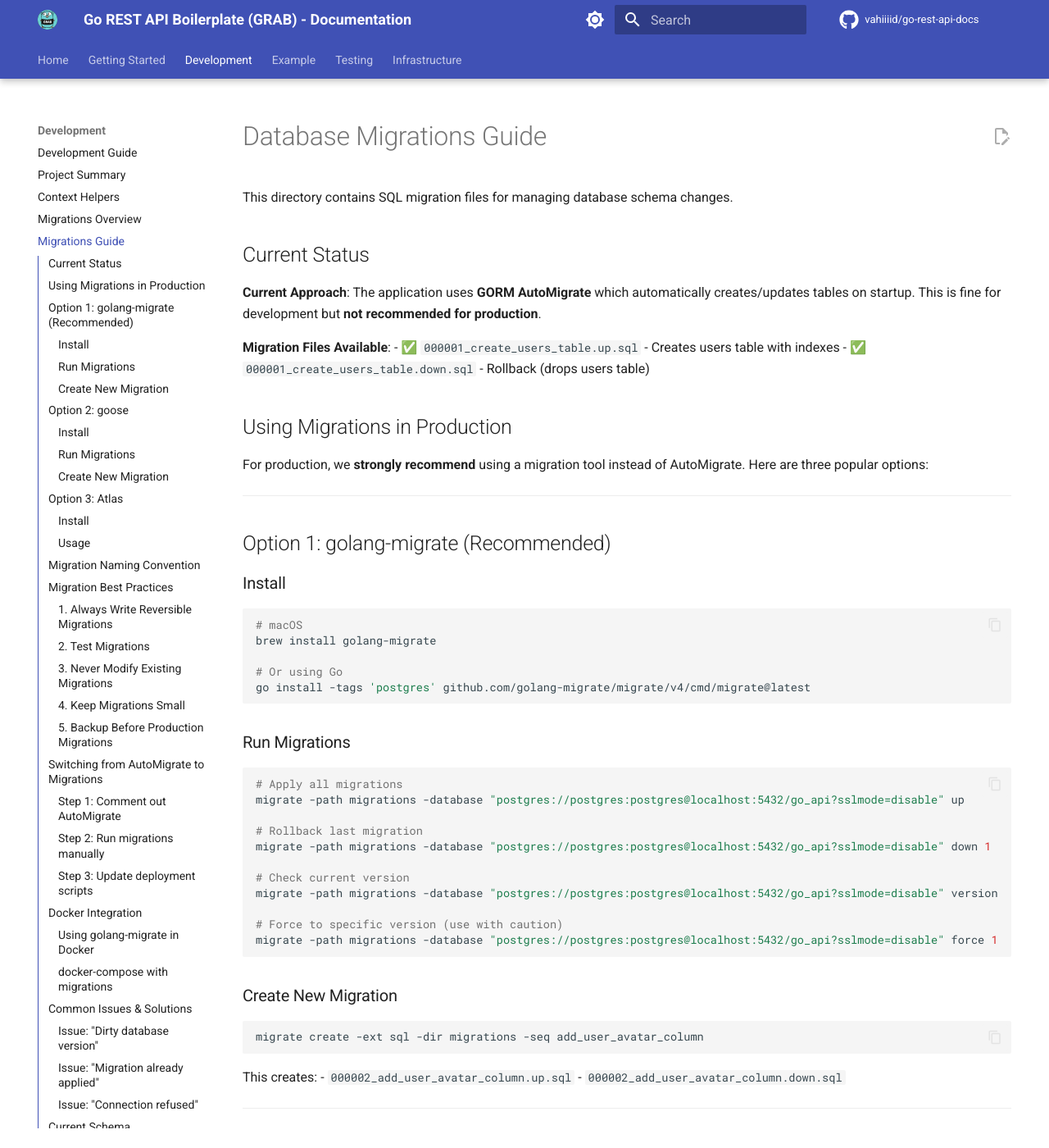
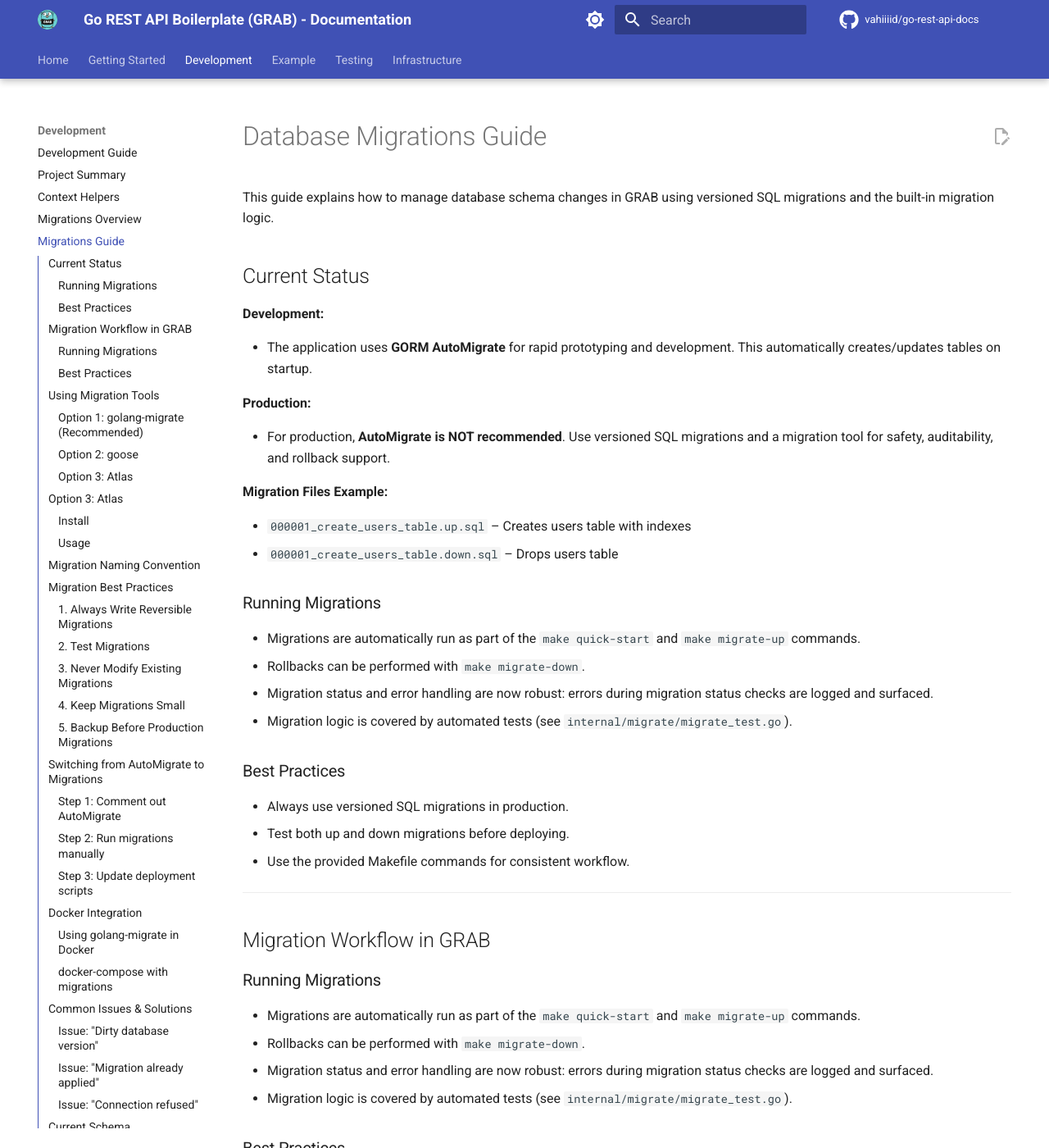
Before and after one commit to vahiiiid/go-rest-api-docs, an MkDocs documentation site: the page built from docs/MIGRATIONS_GUIDE.md, in a window 1280 px wide and 1400 px high. Shown: the whole window at 82% size. Built offline with MkDocs 1.6.1 and Material for MkDocs 9.7.7, drawn with Linux system fonts in a browser that asks for light colours; comment, search, counter and statistics services are not loaded; the version menu is left out; some of the changed text lies outside the part shown.

Commit message:
docs: update migration, quick start, make commands, and directory structure for new migration logic and project layout

````diff
--- a/docs/MIGRATIONS_GUIDE.md
+++ b/docs/MIGRATIONS_GUIDE.md
@@ -1,80 +1,124 @@
+
 # Database Migrations Guide
 
-This directory contains SQL migration files for managing database schema changes.
+This guide explains how to manage database schema changes in GRAB using versioned SQL migrations and the built-in migration logic.
 
 ## Current Status
 
-**Current Approach**: The application uses **GORM AutoMigrate** which automatically creates/updates tables on startup. This is fine for development but **not recommended for production**.
 
-**Migration Files Available**:
-- ✅ `000001_create_users_table.up.sql` - Creates users table with indexes
-- ✅ `000001_create_users_table.down.sql` - Rollback (drops users table)
+**Development:**
 
-## Using Migrations in Production
+- The application uses **GORM AutoMigrate** for rapid prototyping and development. This automatically creates/updates tables on startup.
 
-For production, we **strongly recommend** using a migration tool instead of AutoMigrate. Here are three popular options:
+
+**Production:**
+
+- For production, **AutoMigrate is NOT recommended**. Use versioned SQL migrations and a migration tool for safety, auditability, and rollback support.
+
+
+**Migration Files Example:**
+
+- `000001_create_users_table.up.sql` – Creates users table with indexes
+- `000001_create_users_table.down.sql` – Drops users table
+### Running Migrations
+
+- Migrations are automatically run as part of the `make quick-start` and `make migrate-up` commands.
+- Rollbacks can be performed with `make migrate-down`.
+- Migration status and error handling are now robust: errors during migration status checks are logged and surfaced.
+- Migration logic is covered by automated tests (see `internal/migrate/migrate_test.go`).
+
+### Best Practices
+
+- Always use versioned SQL migrations in production.
+- Test both up and down migrations before deploying.
+- Use the provided Makefile commands for consistent workflow.
 
 ---
 
-## Option 1: golang-migrate (Recommended)
+## Migration Workflow in GRAB
 
-### Install
+### Running Migrations
+
+- Migrations are automatically run as part of the `make quick-start` and `make migrate-up` commands.
+- Rollbacks can be performed with `make migrate-down`.
+- Migration status and error handling are now robust: errors during migration status checks are logged and surfaced.
+- Migration logic is covered by automated tests (see `internal/migrate/migrate_test.go`).
+
+### Best Practices
+
+- Always use versioned SQL migrations in production.
+- Test both up and down migrations before deploying.
+- Use the provided Makefile commands for consistent workflow.
+
+---
+
+
+## Using Migration Tools
+
+For advanced scenarios or custom workflows, you can use external migration tools. Here are three popular options:
+
+### Option 1: golang-migrate (Recommended)
+
+
+Install:
+
 ```bash
-# macOS
 brew install golang-migrate
-
 # Or using Go
 go install -tags 'postgres' github.com/golang-migrate/migrate/v4/cmd/migrate@latest
 ```
 
-### Run Migrations
+Run migrations:
+
 ```bash
-# Apply all migrations
 migrate -path migrations -database "postgres://postgres:postgres@localhost:5432/go_api?sslmode=disable" up
-
-# Rollback last migration
 migrate -path migrations -database "postgres://postgres:postgres@localhost:5432/go_api?sslmode=disable" down 1
-
-# Check current version
 migrate -path migrations -database "postgres://postgres:postgres@localhost:5432/go_api?sslmode=disable" version
-
-# Force to specific version (use with caution)
 migrate -path migrations -database "postgres://postgres:postgres@localhost:5432/go_api?sslmode=disable" force 1
 ```
 
-### Create New Migration
+Create new migration:
+
 ```bash
 migrate create -ext sql -dir migrations -seq add_user_avatar_column
 ```
 
-This creates:
-- `000002_add_user_avatar_column.up.sql`
-- `000002_add_user_avatar_column.down.sql`
+### Option 2: goose
 
----
 
-## Option 2: goose
+Install:
 
-### Install
 ```bash
 go install github.com/pressly/goose/v3/cmd/goose@latest
 ```
 
-### Run Migrations
+Run migrations:
+
 ```bash
-# Apply migrations
 goose -dir migrations postgres "user=postgres password=postgres dbname=go_api sslmode=disable" up
-
-# Rollback
 goose -dir migrations postgres "user=postgres password=postgres dbname=go_api sslmode=disable" down
-
-# Status
 goose -dir migrations postgres "user=postgres password=postgres dbname=go_api sslmode=disable" status
 ```
 
-### Create New Migration
+Create new migration:
+
 ```bash
 goose -dir migrations create add_user_avatar sql
+```
+
+### Option 3: Atlas
+
+
+Install:
+
+```bash
+curl -sSf https://atlasgo.sh | sh
+```
+
+Generate migration from schema:
+
+```bash
+atlas migrate diff --env local
 ```
 
 ---
````
Also changed, not shown: docs/PROJECT_SUMMARY.md (+28 -29 lines), docs/QUICK_REFERENCE.md (+29 -2 lines), docs/SETUP.md (+10 -4 lines), docs/index.md (+4 -3 lines).
